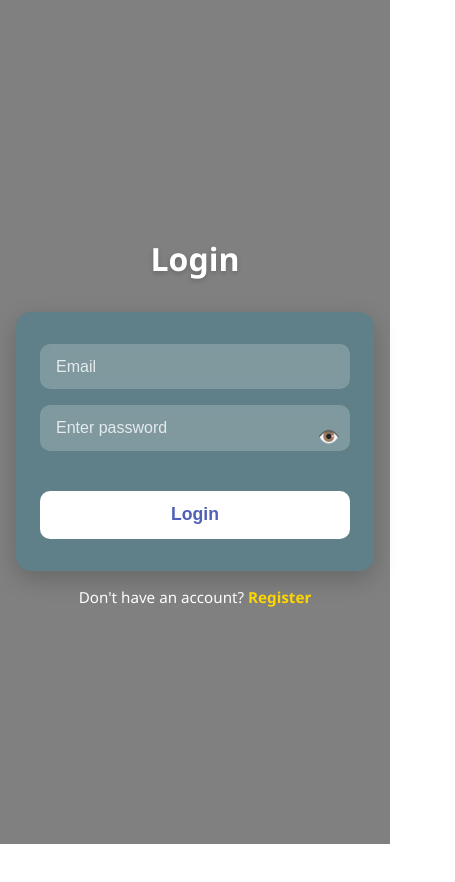
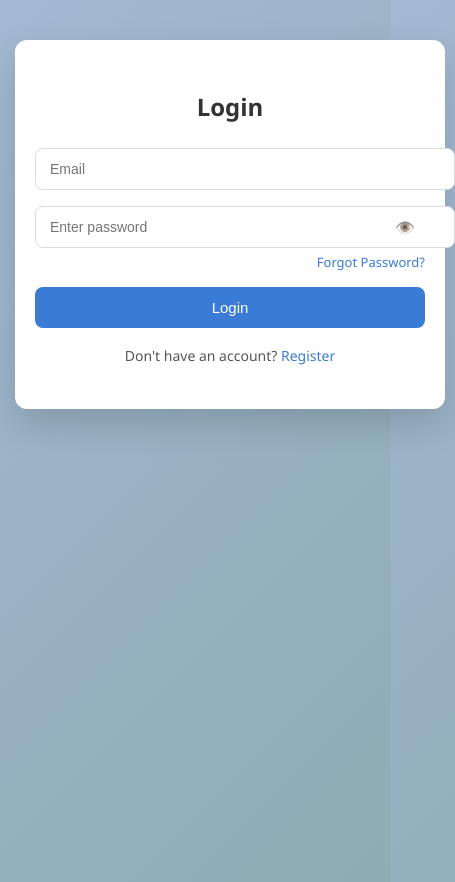
Before and after one commit to MohammedAliBelay/expense-tracker-client, a React (Vite) app: page / in a window 390 px wide. Shown: the whole page, 455 px wide, since content can reach past the window. Before the commit the page ends 844 px from the top, so only its background shows below. Built offline with nearby package versions, Linux system fonts and the light colour scheme.

Commit message:
some modifiction

```diff
--- a/src/Api/axious.js
+++ b/src/Api/axious.js
@@ -1,8 +1,8 @@
 import axios from "axios";
 
 const api = axios.create({
-  // baseURL: "http://localhost:5000/", // Your backend port
-  baseURL: "https://fets1.onrender.com/", // Your backend port
+  baseURL: "http://localhost:5000/", // Your backend port
+  // baseURL: "https://fets1.onrender.com/", // Your backend port
 });
 
 // Automatically add the token to every request
--- a/src/App.jsx
+++ b/src/App.jsx
@@ -1,8 +1,8 @@
-
 import { BrowserRouter as Router, Routes, Route } from "react-router-dom";
 import { ToastContainer } from "react-toastify";
 import "react-toastify/dist/ReactToastify.css";
-
+import ForgotPassword from "./pages/ForgotPassword";
+import ResetPassword from "./pages/ResetPassword";
 import Login from "./pages/login/login";
 import Register from "./pages/register/Register";
 import Home from "./pages/home/Home";
@@ -15,6 +15,8 @@ function App() {
         <Route path="/login" element={<Login />} />
         <Route path="/register" element={<Register />} />
         <Route path="/home" element={<Home />} />
+        <Route path="/forgot-password" element={<ForgotPassword />} />
+        <Route path="/reset-password/:token" element={<ResetPassword />} />
       </Routes>
       <ToastContainer position="top-center" autoClose={3000} />
     </Router>
--- /dev/null
+++ b/src/pages/ForgotPassword.jsx
@@ -0,0 +1,52 @@
+import React, { useState } from "react";
+import API from "../Api/axious";
+import { Link } from "react-router-dom";
+import "./login/login.css";
+
+export default function ForgotPassword() {
+  const [email, setEmail] = useState("");
+  const [message, setMessage] = useState("");
+  const [loading, setLoading] = useState(false);
+
+  const handleSubmit = async (e) => {
+    e.preventDefault();
+
+    try {
+      setLoading(true);
+
+      const res = await API.post("/auth/forgot-password", {
+        email,
+      });
+
+      setMessage(res.data.message || "Reset link sent to your email");
+    } catch (err) {
+      setMessage(err.response?.data?.message || "Something went wrong");
+    } finally {
+      setLoading(false);
+    }
+  };
+
+  return (
+    <div className="auth-container">
+      <h2>Forgot Password</h2>
+
+      <form onSubmit={handleSubmit}>
+        <input
+          type="email"
+          placeholder="Enter your email"
+          value={email}
+          onChange={(e) => setEmail(e.target.value)}
+          required
+        />
+
+        <button type="submit" disabled={loading}>
+          {loading ? "Sending..." : "Send Reset Link"}
+        </button>
+      </form>
+
+      {message && <p>{message}</p>}
+
+      <Link to="/login">Back to Login</Link>
+    </div>
+  );
+}
--- /dev/null
+++ b/src/pages/ResetPassword.jsx
@@ -0,0 +1,76 @@
+import React, { useState } from "react";
+import API from "../Api/axious";
+import { useParams, useNavigate } from "react-router-dom";
+import "./login/login.css";
+
+export default function ResetPassword() {
+  const { token } = useParams();
+  const navigate = useNavigate();
+
+  const [password, setPassword] = useState("");
+  const [confirmPassword, setConfirmPassword] = useState("");
+  const [message, setMessage] = useState("");
+  const [loading, setLoading] = useState(false);
+
+  const handleSubmit = async (e) => {
+    e.preventDefault();
+
+    if (password !== confirmPassword) {
+      return setMessage("Passwords do not match");
+    }
+
+    if (password.length < 6) {
+      return setMessage("Password must be at least 6 characters");
+    }
+
+    try {
+      setLoading(true);
+
+      const res = await API.post(`/auth/reset-password/${token}`, {
+        password,
+      });
+
+      setMessage(res.data.message || "Password reset successful");
+
+      setTimeout(() => {
+        navigate("/login");
+      }, 2000);
+    } catch (err) {
+      setMessage(err.response?.data?.message || "Reset failed");
+    } finally {
+      setLoading(false);
+    }
+  };
+
+  return (
+    <div className="auth-container">
+      <h2>Reset Password</h2>
+
+      <form onSubmit={handleSubmit}>
+        <input
+          type="password"
+          placeholder="New password"
+          autoComplete="new-password"
+          value={password}
+          onChange={(e) => setPassword(e.target.value)}
+          required
+        />
+
+        <input
+          type="password"
+          placeholder="Confirm password"
+          autoComplete="new-password"
+          value={confirmPassword}
+          onChange={(e) => setConfirmPassword(e.target.value)}
+          required
+        />
+
+        <button type="submit" disabled={loading}>
+          {loading ? "Updating..." : "Reset Password"}
+        </button>
+      </form>
+
+      {message && <p className="success">{message}</p>}
+    </div>
+  );
+}
--- a/src/pages/login/login.css
+++ b/src/pages/login/login.css
@@ -1,139 +1,158 @@
-* {
+/* ===== Global Page Styling ===== */
+
+body {
   margin: 0;
   padding: 0;
-  box-sizing: border-box;
+  font-family: "Segoe UI", Tahoma, Geneva, Verdana, sans-serif;
+  background: linear-gradient(135deg, #a4b8d3, #8eacb3);
+  min-height: 100vh;
 }
-/* Container */
+
+/* ===== Authentication Container ===== */
+
 .auth-container {
-  min-height: 100vh;
+  width: 100%;
+  max-width: 420px;
+  background: #ffffff;
+  margin: 80px auto;
+  padding: 40px 35px;
+  border-radius: 12px;
+  box-shadow: 0 15px 35px rgba(0, 0, 0, 0.15);
+  text-align: center;
+}
+
+/* ===== Titles ===== */
+
+.auth-container h2 {
+  margin-bottom: 25px;
+  color: #333;
+  font-weight: 600;
+}
+
+/* ===== Form ===== */
+
+.auth-container form {
   display: flex;
   flex-direction: column;
-  justify-content: center;
-  align-items: center;
-  background: grey;
-  font-family: "Segoe UI", Tahoma, Geneva, Verdana, sans-serif;
-  color: #fff;
-  padding: 1rem;
-  box-sizing: border-box;
+  gap: 16px;
 }
 
-/* Form Box */
-.auth-container form {
-  background: rgb(95, 128, 136);
-  backdrop-filter: blur(10px);
-  padding: 2.5rem 3rem;
-  border-radius: 15px;
-  box-shadow: 0 8px 25px rgba(0, 0, 0, 0.2);
-  display: flex;
-  flex-direction: column;
+/* ===== Inputs ===== */
+
+.auth-container input {
   width: 100%;
-  max-width: 400px;
-  transition:
-    transform 0.3s ease,
-    box-shadow 0.3s ease;
-}
-
-.auth-container form:hover {
-  transform: translateY(-3px);
-  box-shadow: 0 12px 35px rgba(0, 0, 0, 0.3);
-}
-
-/* Heading */
-.auth-container h2 {
-  text-align: center;
-  margin-bottom: 2rem;
-  font-size: 2rem;
-  font-weight: 600;
-  color: #fff;
-  text-shadow: 0 2px 5px rgba(0, 0, 0, 0.2);
-}
-
-/* Inputs */
-.auth-container input {
-  padding: 0.85rem 1rem;
-  margin-bottom: 1rem;
-  border-radius: 10px;
-  border: none;
-  font-size: 1rem;
+  padding: 12px 14px;
+  border-radius: 8px;
+  border: 1px solid #dcdcdc;
+  font-size: 14px;
+  transition: 0.25s;
   outline: none;
-  transition: all 0.3s ease;
-  background: rgba(255, 255, 255, 0.2);
-  color: black;
-  backdrop-filter: blur(5px);
-}
-
-.auth-container input::placeholder {
-  color: rgba(255, 255, 255, 0.8);
 }
 
 .auth-container input:focus {
-  background: rgba(255, 255, 255, 0.3);
-  box-shadow: 0 0 8px rgba(255, 255, 255, 0.6);
+  border-color: #3a7bd5;
+  box-shadow: 0 0 5px rgba(58, 123, 213, 0.4);
 }
 
-/* Button */
-.auth-container button {
-  padding: 0.85rem 1rem;
-  background: #ffffff;
-  color: #5060b9;
-  font-size: 1.1rem;
-  font-weight: 600;
-  border: none;
-  border-radius: 10px;
-  cursor: pointer;
-  transition: all 0.3s ease;
-  margin-top: 0.5rem;
-}
+/* ===== Password Field ===== */
 
-.auth-container button:hover {
-  background: #50b9b9;
-  color: #fff;
-  box-shadow: 0 4px 15px rgba(0, 0, 0, 0.2);
-}
-
-/* Link Text */
-.auth-container p {
-  margin-top: 1rem;
-  font-size: 0.95rem;
-  text-align: center;
-}
-
-.auth-container .link {
-  color: #ffd700;
-  cursor: pointer;
-  font-weight: 600;
-  transition: color 0.3s ease;
-}
-
-.auth-container .link:hover {
-  color: #fff;
-  text-decoration: underline;
-}
-
-/* Responsive */
-@media (max-width: 480px) {
-  .auth-container form {
-    padding: 2rem 1.5rem;
-  }
-}
 .password-wrapper {
   position: relative;
-  width: 100%;
-  margin-bottom: 1rem;
+  display: flex;
+  flex-direction: column;
 }
 
 .password-input {
-  width: 100%;
-  padding: 10px 40px 10px 10px; /* space for icon */
-  font-size: 16px;
+  padding-right: 40px;
 }
 
 .toggle-icon {
   position: absolute;
   right: 10px;
-  top: 50%;
-  transform: translateY(-50%);
+  top: 10px;
   cursor: pointer;
-  font-size: 18px;
-  user-select: none;
+  font-size: 16px;
+  opacity: 0.7;
 }
+
+.toggle-icon:hover {
+  opacity: 1;
+}
+
+/* ===== Forgot Password Link ===== */
+
+.password-wrapper a {
+  text-align: right;
+  font-size: 13px;
+  margin-top: 5px;
+  text-decoration: none;
+  color: #3a7bd5;
+}
+
+.password-wrapper a:hover {
+  text-decoration: underline;
+}
+
+/* ===== Button ===== */
+
+.auth-container button {
+  padding: 12px;
+  border: none;
+  border-radius: 8px;
+  background: #3a7bd5;
+  color: white;
+  font-size: 15px;
+  font-weight: 500;
+  cursor: pointer;
+  transition: 0.25s;
+}
+
+.auth-container button:hover {
+  background: #2f64b2;
+}
+
+.auth-container button:disabled {
+  background: #b5b5b5;
+  cursor: not-allowed;
+}
+
+/* ===== Bottom Text ===== */
+
+.auth-container p {
+  margin-top: 18px;
+  font-size: 14px;
+  color: #555;
+}
+
+.link {
+  color: #3a7bd5;
+  cursor: pointer;
+  font-weight: 500;
+}
+
+.link:hover {
+  text-decoration: underline;
+}
+
+/* ===== Message Styling ===== */
+
+.success {
+  color: #2e7d32;
+  font-size: 14px;
+  margin-top: 10px;
+}
+
+.error {
+  color: #c62828;
+  font-size: 14px;
+  margin-top: 10px;
+}
+
+/* ===== Responsive Design ===== */
+
+@media (max-width: 500px) {
+  .auth-container {
+    margin: 40px 15px;
+    padding: 30px 20px;
+  }
+}
--- a/src/pages/login/login.jsx
+++ b/src/pages/login/login.jsx
@@ -3,6 +3,7 @@ import { useNavigate } from "react-router-dom";
 import "./login.css";
 import API from "../../Api/axious";
 import { toast } from "react-toastify";
+import { Link } from "react-router-dom";
 
 export default function Login() {
   const navigate = useNavigate();
@@ -61,6 +62,7 @@ export default function Login() {
           >
             {showPassword ? "🙈" : "👁️"}
           </span>
+          <Link to="/forgot-password">Forgot Password?</Link>
         </div>
 
         <button type="submit">Login</button>
--- a/src/pages/register/Register.jsx
+++ b/src/pages/register/Register.jsx
@@ -2,10 +2,12 @@ import React, { useState } from "react";
 import { useNavigate } from "react-router-dom";
 import API from "../../Api/axious";
 import { toast } from "react-toastify";
+import "../login/login.css";
 
 export default function Register() {
   const navigate = useNavigate();
   const [form, setForm] = useState({ name: "", email: "", password: "" });
+  const [showPassword, setShowPassword] = useState(false);
 
   const handleChange = (e) =>
     setForm({ ...form, [e.target.name]: e.target.value });
@@ -46,14 +48,23 @@ export default function Register() {
           onChange={handleChange}
           required
         />
+        <div className="password-wrapper">
           <input
-          type="password"
+            type={showPassword ? "text" : "password"}
             name="password"
-          placeholder="Password"
             value={form.password}
             onChange={handleChange}
+            placeholder="Enter password"
+            className="password-input"
             required
           />
+          <span
+            className="toggle-icon"
+            onClick={() => setShowPassword(!showPassword)}
+          >
+            {showPassword ? "🙈" : "👁️"}
+          </span>
+        </div>
         <button type="submit">Register</button>
       </form>
       <p>
```
Lines whose indentation alone changed are shown as unchanged.
